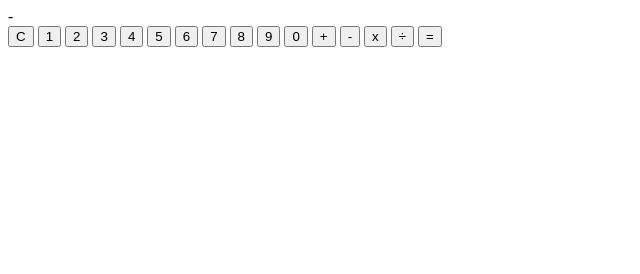
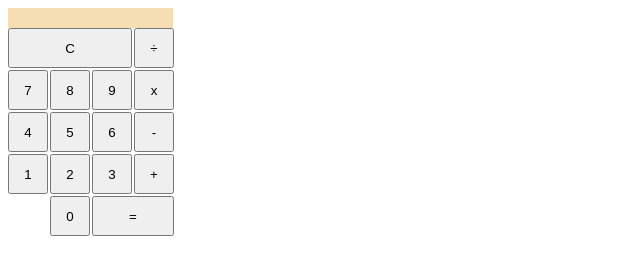
Before and after one commit to jfang96/odin-calculator, a plain HTML site: page index.html in a window 1280 px wide. Shown: the whole page, without its empty margins (0-640 px from the left). Drawn offline with Linux system fonts and the light colour scheme.

Commit message:
Adds simple layout

```diff
--- a/calculator.js
+++ b/calculator.js
@@ -15,7 +15,7 @@ function divide(num1, num2) {
     if (num2 == 0) {
         return null;
     }
-    return num1 / num2;
+    return Math.round(num1 / num2 * 1000)/1000;
 }
 
 function operate(operator, num1, num2) {
@@ -36,7 +36,7 @@ function operate(operator, num1, num2) {
 // Buttons
 const numberBtns = document.querySelectorAll('[number]');
 const operatorBtns = document.querySelectorAll('[operator]');
-const display = document.getElementById('display');
+const display = document.querySelector('.display');
 const equalBtn = document.getElementById('equals');
 const clearBtn = document.getElementById('clear');
 
@@ -61,9 +61,11 @@ clearBtn.addEventListener('click', () => clearDisplay());
 function appendNum(num) {
     if (!operatorSelected) {
         if (num == "0" && num1 == "") return;
+        if (num1 == "0") num1 = "";
         num1 += num;
     } else {
-        if (num == "0" && num2 == "") return;
+        if (num == "0" && num2 == "0") return;
+        if (num2 == "0") num2 = "";
         num2 += num;
     }
     setDisplay();
@@ -91,7 +93,7 @@ function equalsDisplay() {
 
 // Clear button pressed
 function clearDisplay() {
-    display.textContent = "-";
+    display.textContent = "";
     reset();
 }
 
--- a/index.html
+++ b/index.html
@@ -10,25 +10,29 @@
 </head>
 
 <body>
-    <div id="display">
-        -
+    <div class="display">
+
     </div>
-    <div>
+    <div class="buttons">
         <button class="btn" id="clear">C</button>
+        <button class="btn" operator>÷</button>
+
+        <button class="btn" number>7</button>
+        <button class="btn" number>8</button>
+        <button class="btn" number>9</button>
+        <button class="btn" operator>x</button>
+
+        <button class="btn" number>4</button>
+        <button class="btn" number>5</button>
+        <button class="btn" number>6</button>
+        <button class="btn" operator>-</button>
+
         <button class="btn" number>1</button>
         <button class="btn" number>2</button>
         <button class="btn" number>3</button>
-        <button class="btn" number>4</button>
-        <button class="btn" number>5</button>
-        <button class="btn" number>6</button>
-        <button class="btn" number>7</button>
-        <button class="btn" number>8</button>
-        <button class="btn" number>9</button>
-        <button class="btn" number>0</button>
         <button class="btn" operator>+</button>
-        <button class="btn" operator>-</button>
-        <button class="btn" operator>x</button>
-        <button class="btn" operator>÷</button>
+
+        <button class="btn" number id="zero">0</button>
         <button class="btn" id="equals">=</button>
     </div>
 </body>
--- a/style.css
+++ b/style.css
@@ -0,0 +1,30 @@
+.display {
+    display: flex;
+    width: 165px;
+    height: 20px;
+    font-size: larger;
+    background-color: wheat;
+}
+
+.buttons {
+    display: grid;
+    grid-template-columns: repeat(4, 40px);
+    grid-template-rows: repeat(5, 40px);
+    column-gap: 2px;
+    row-gap: 2px;
+}
+
+#clear {
+    grid-column-start: 1;
+    grid-column-end: 4;
+}
+
+#equals {
+    grid-column-start: 3;
+    grid-column-end: 5;
+}
+
+#zero {
+    grid-column-start: 2;
+    grid-column-end: 3;
+}
```
